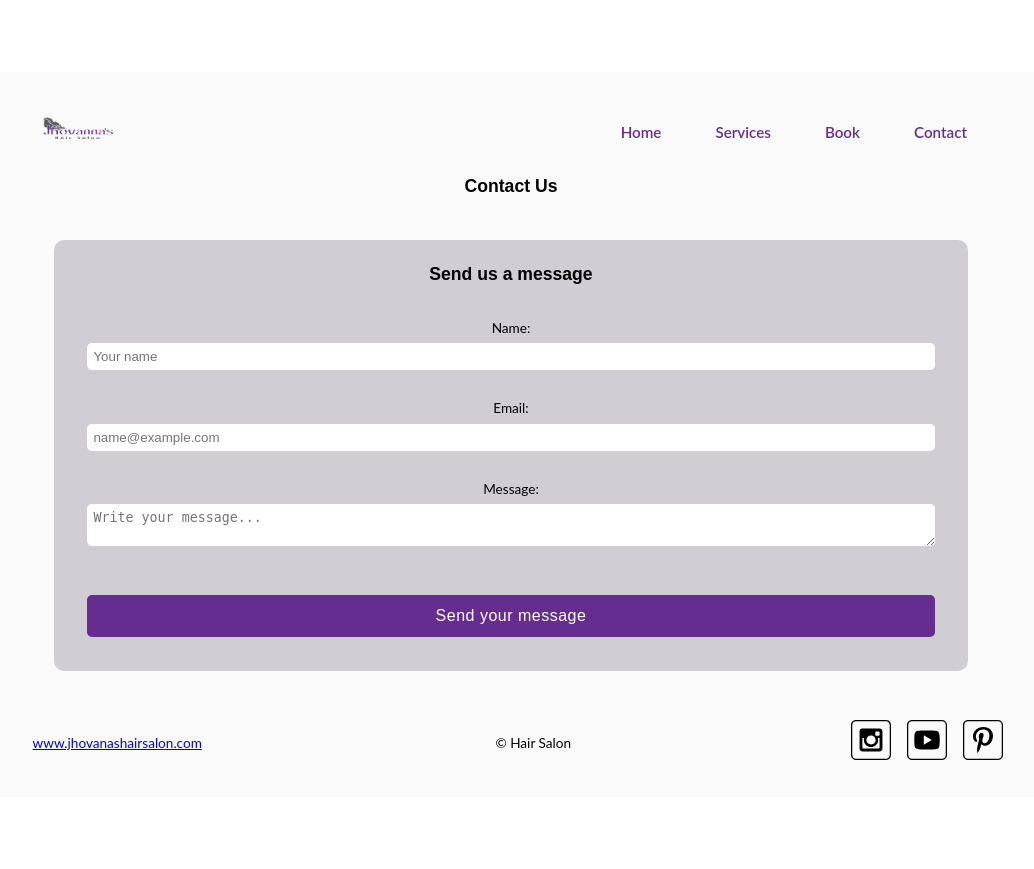
After one commit to alexgt95/cse340-project-Garcia, a Node server app: page /contact in a window 1280 px wide. The commit adds this page. Shown: the whole page, without its empty margins (129-1163 px from the left). Run offline with Node 20, Linux system fonts and the light colour scheme.

Commit message:
Save contact form messages with server-side validation

```diff
--- a/package.json
+++ b/package.json
@@ -12,6 +12,7 @@
   "dependencies": {
     "ejs": "^7.0.2",
     "express": "^5.3.0",
+    "express-validator": "^7.3.2",
     "pg": "^8.23.1"
   },
   "devDependencies": {
--- a/public/css/partials/blocks.css
+++ b/public/css/partials/blocks.css
@@ -252,3 +252,20 @@
     border-bottom: 1px solid var(--accent3-color);
     text-align: left;
 }
+
+/* Contact form: server-side validation messages */
+.field-error {
+    display: block;
+    margin-top: 4px;
+    color: #8b0000;
+    font-weight: bold;
+}
+
+.form-success {
+    padding: 10px;
+    margin: 10px 0;
+    background-color: #ffffff;
+    color: var(--primary-color);
+    border-radius: 5px;
+    text-align: center;
+}
--- a/public/js/script.js
+++ b/public/js/script.js
@@ -74,19 +74,3 @@ function initImageModal() {
 }
 
 initImageModal();
-
-// Contact Form (demo only — no backend)
-const feedbackElement = document.getElementById("feedback");
-const formElement = document.querySelector(".contact-form-1 form");
-
-if (formElement && feedbackElement) {
-  formElement.addEventListener("submit", function (e) {
-    e.preventDefault();
-
-    feedbackElement.textContent =
-      "Thank you! This is a demo form — your message was not sent.";
-    feedbackElement.style.display = "block";
-
-    formElement.reset();
-  });
-}
--- a/server.js
+++ b/server.js
@@ -21,6 +21,9 @@ app.set('views', path.join(__dirname, 'src', 'views'));
 // CSS, images and browser JS are served as-is from public/
 app.use(express.static(path.join(__dirname, 'public')));
 
+// Reads HTML form submissions into req.body
+app.use(express.urlencoded({ extended: true }));
+
 // Every page route lives in src/controllers/routes.js
 app.use('/', routes);
 
--- /dev/null
+++ b/src/controllers/contact.js
@@ -0,0 +1,36 @@
+import { validationResult, matchedData } from 'express-validator';
+import { createContactMessage } from '../models/contact.js';
+
+// GET /contact   (?sent=1 after a successful submission)
+const showContact = (req, res) => {
+    res.render('contact', {
+        title: 'Contact Us',
+        errors: {},
+        values: {},
+        sent: req.query.sent === '1'
+    });
+};
+
+// POST /contact   (contactRules already ran as middleware)
+const processContact = async (req, res) => {
+    const result = validationResult(req);
+
+    // Invalid: show the form again with the messages and what the visitor typed
+    if (!result.isEmpty()) {
+        return res.status(400).render('contact', {
+            title: 'Contact Us',
+            errors: result.mapped(),
+            values: req.body,
+            sent: false
+        });
+    }
+
+    // Valid: matchedData returns only the fields that have rules, already cleaned
+    const { name, email, message } = matchedData(req);
+    await createContactMessage(name, email, message);
+
+    // Post/Redirect/Get: refreshing the next page won't send the message twice
+    res.redirect('/contact?sent=1');
+};
+
+export { showContact, processContact };
--- a/src/controllers/routes.js
+++ b/src/controllers/routes.js
@@ -2,6 +2,8 @@ import { Router } from 'express';
 import { showHome } from './home.js';
 import { showServices, showServiceDetail } from './services.js';
 import { showBooking } from './appointments.js';
+import { showContact, processContact } from './contact.js';
+import { contactRules } from '../middleware/validation/forms.js';
 
 const router = Router();
 
@@ -11,4 +13,8 @@ router.get('/services', showServices);
 router.get('/services/:slug', showServiceDetail);
 router.get('/book', showBooking);
 
+// Contact form
+router.get('/contact', showContact);
+router.post('/contact', contactRules, processContact);
+
 export default router;
--- a/src/models/sql/schema.sql
+++ b/src/models/sql/schema.sql
@@ -28,3 +28,17 @@ CREATE TABLE IF NOT EXISTS service_prices (
     price       NUMERIC(7, 2) NOT NULL CHECK (price >= 0),
     PRIMARY KEY (service_id, hair_length)
 );
+
+
+-- ── Contact messages ───────────────────────────────────────────
+-- status moves through a small workflow: received → replied → closed
+
+CREATE TABLE IF NOT EXISTS contact_messages (
+    id         SERIAL PRIMARY KEY,
+    name       VARCHAR(100) NOT NULL,
+    email      VARCHAR(255) NOT NULL,
+    message    TEXT NOT NULL,
+    status     VARCHAR(20) NOT NULL DEFAULT 'received'
+               CHECK (status IN ('received', 'replied', 'closed')),
+    created_at TIMESTAMPTZ NOT NULL DEFAULT NOW()
+);
--- /dev/null
+++ b/src/views/contact.ejs
@@ -0,0 +1,13 @@
+<%- include('partials/header') %>
+        <h1 class="primary-heading">Contact Us</h1>
+
+        <main>
+            <section class="contact-form-1">
+                <h2 class="primary-heading">Send us a message</h2>
+                <% if (sent) { %>
+                    <p class="form-success" role="status">Thank you! We received your message and will reply soon.</p>
+                <% } %>
+                <%- include('partials/contact-form') %>
+            </section>
+        </main>
+<%- include('partials/footer') %>
--- /dev/null
+++ b/src/views/partials/contact-form.ejs
@@ -0,0 +1,24 @@
+<!-- Contact form: posts to the server. errors/values are empty on a fresh form -->
+<form action="/contact" method="post">
+    <p>
+        <label for="name">Name:</label>
+        <input type="text" id="name" name="name" placeholder="Your name" required maxlength="100"
+               value="<%= values.name ?? '' %>" <%= errors.name ? 'aria-invalid=true aria-describedby=name-error' : '' %>>
+        <% if (errors.name) { %><span class="field-error" id="name-error"><%= errors.name.msg %></span><% } %>
+    </p>
+    <p>
+        <label for="email">Email:</label>
+        <input type="email" id="email" name="email" placeholder="name@example.com" required maxlength="255"
+               value="<%= values.email ?? '' %>" <%= errors.email ? 'aria-invalid=true aria-describedby=email-error' : '' %>>
+        <% if (errors.email) { %><span class="field-error" id="email-error"><%= errors.email.msg %></span><% } %>
+    </p>
+    <p>
+        <label for="msg">Message:</label>
+        <textarea id="msg" name="message" placeholder="Write your message..." required minlength="10" maxlength="2000"
+                  <%= errors.message ? 'aria-invalid=true aria-describedby=msg-error' : '' %>><%= values.message ?? '' %></textarea>
+        <% if (errors.message) { %><span class="field-error" id="msg-error"><%= errors.message.msg %></span><% } %>
+    </p>
+    <p class="button-1">
+        <button class="btn" type="submit">Send your message</button>
+    </p>
+</form>
--- a/src/views/partials/header.ejs
+++ b/src/views/partials/header.ejs
@@ -27,5 +27,6 @@
                 <a href="/">Home</a>
                 <a href="/services">Services</a>
                 <a href="/book">Book</a>
+                <a href="/contact">Contact</a>
             </nav>
         </header>
```
Also changed, not shown: src/middleware/validation/forms.js (added, +21 -0 lines), src/models/contact.js (added, +13 -0 lines), src/views/home.ejs (+1 -20 lines), pnpm-lock.yaml.
